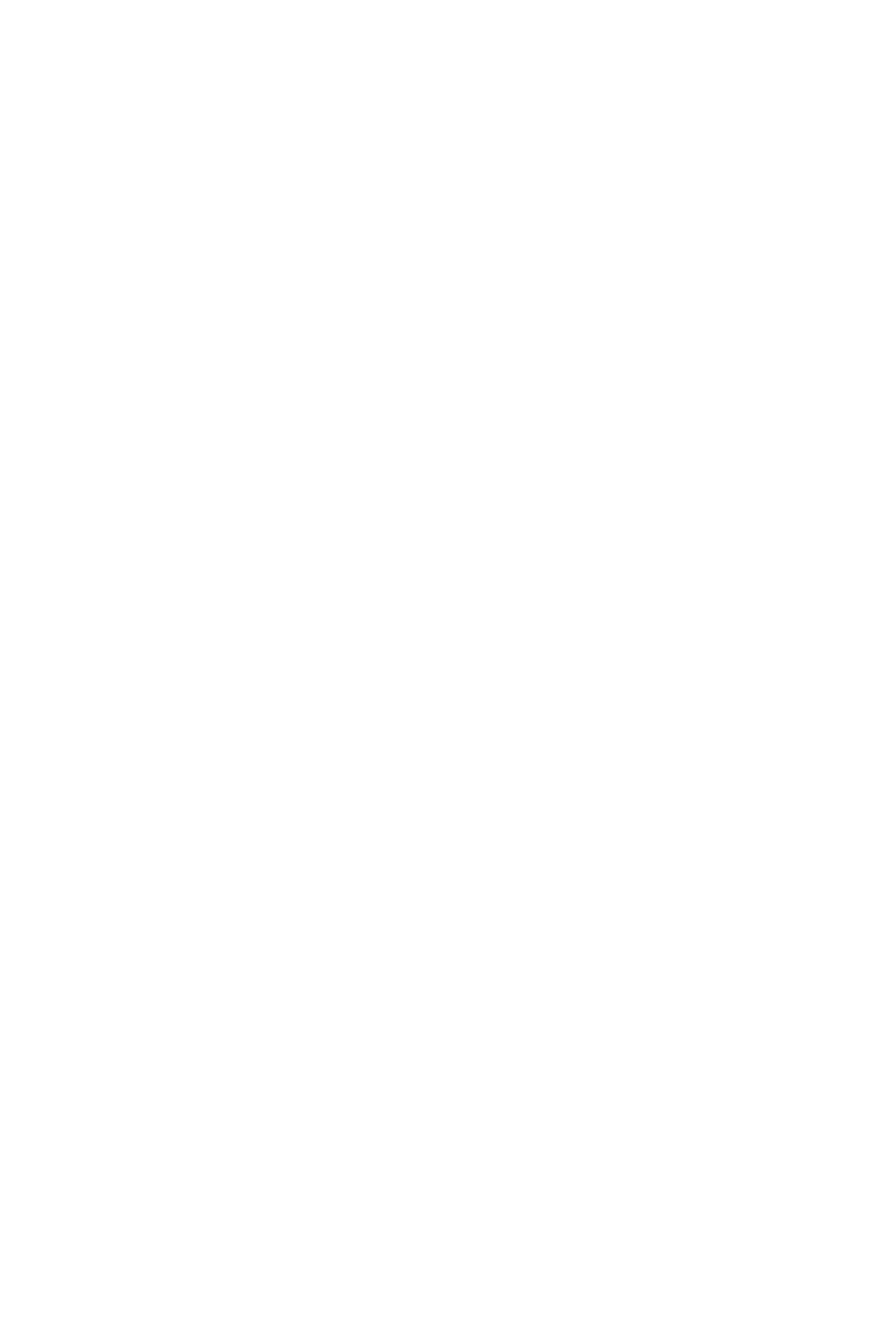
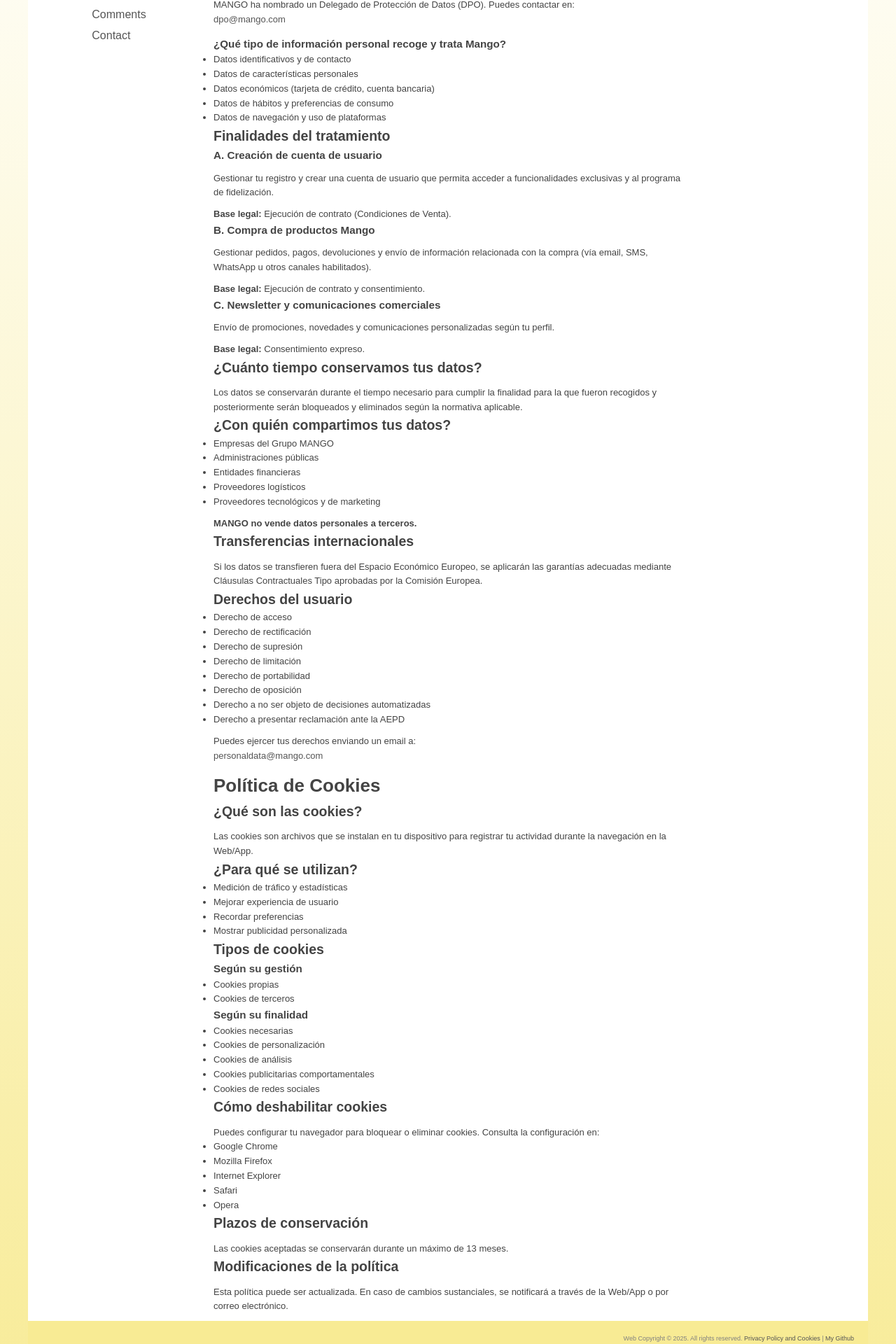
Before and after one commit to jonathannicolaslarazepeda/webreact, a React (Vite) app: page /privacy in a window 1280 px wide. Before the commit this address had no page. Shown: the part 333-2253 px from the top of the page at 70% size. Before the commit the page ends 800 px from the top, so only its background shows below. Built offline with nearby package versions, Linux system fonts and the light colour scheme.

Commit message:
fix Footer and feat Privacy

```diff
--- a/src/App.jsx
+++ b/src/App.jsx
@@ -4,8 +4,10 @@
 import Home from './pages/home/Home';
 import About from './pages/about/About';
 import Contact from './pages/contact/Contact';
+import Comment from './pages/comment/Comment';
+import Privacy from './pages/privacy/Privacy';
 import './index.css';
-import Comment from './pages/comment/Comment';
+
 
 function App() {
   return (
@@ -17,6 +19,7 @@
           <Route path="about" element={<About />} />
           <Route path="comment" element={<Comment />} />
           <Route path="contact" element={<Contact />} />
+          <Route path="privacy" element={<Privacy />} />
         </Route>
       </Routes>
     </BrowserRouter>
--- a/src/components/footer/Footer.jsx
+++ b/src/components/footer/Footer.jsx
@@ -1,14 +1,13 @@
 import React from 'react';
+import { Link } from "react-router-dom";
 
 const Footer = () => {
     return (
         <footer>
             <div className="footer">
-                <p>Web Copyright © 2025. All rights reserved. Privacy Policy and Cookies | Terms of Sale</p>
+
                 <div className="footer-links">
-                    <a href="https://github.com/hbatto" target="_blank" rel="noopener noreferrer">My Github</a>
-                    <span> | </span>
-                    <a href="https://www.figma.com/" target="_blank" rel="noopener noreferrer">Figma Inspiration</a>
+                    <p>Web Copyright © 2025. All rights reserved. <Link to="/privacy">Privacy Policy and Cookies</Link> | <a href="https://github.com/jonathannicolaslarazepeda/webreact/tree/main/src" target="_blank" rel="noopener noreferrer">My Github</a></p>
                 </div>
                 <div className="footer-social">
                     <i className="fa-brands fa-youtube" style={{ margin: '0 5px' }}></i>
--- a/src/index.css
+++ b/src/index.css
@@ -428,6 +428,13 @@
   background-color: #f8eb94;
 }
 
+.footer a {
+  text-decoration: none;
+  color: #555;
+  font-weight: normal;
+  transition: color 0.3s;
+}
+
 @media (min-width: 700px) {
   body {
     background-image: linear-gradient(to bottom, white, #F8EC9B);
--- /dev/null
+++ b/src/pages/privacy/Privacy.jsx
@@ -0,0 +1,197 @@
+import React, { useEffect, useRef } from 'react';
+
+const Privacy = () => {
+
+    return (
+
+        <div className="about">
+
+            <h2>Política de Privacidad y Cookies</h2>
+
+
+
+            <div className="about-text">
+                <p><strong>Última versión:</strong> 20/02/2026</p>
+                <h2>Información sobre el tratamiento de datos personales</h2>
+                <h3>¿Quién es el responsable del tratamiento de tus datos?</h3>
+                <p>
+                    El responsable del tratamiento de los datos personales recogidos y tratados en nuestras plataformas
+                    (es decir, página web, App y dispositivos en tiendas físicas) es
+                    <strong>Mango MNG, S.A. (“MANGO”)</strong>, con N.I.F. A-59.088.948.
+                </p>
+
+                <p><strong>Dirección postal:</strong>
+                    Atención al Cliente, Via Augusta, 10 (Polígono Industrial Riera Caldes),
+                    08184 Palau-solità i Plegamans (Barcelona), España.
+                </p>
+
+                <p><strong>Correo electrónico:</strong>
+                    <a href="mailto:personaldata@mango.com">personaldata@mango.com</a>
+                </p>
+
+                <p>
+                    MANGO ha nombrado un Delegado de Protección de Datos (DPO).
+                    Puedes contactar en:
+                    <a href="mailto:dpo@mango.com">dpo@mango.com</a>
+                </p>
+
+
+
+                <h3>¿Qué tipo de información personal recoge y trata Mango?</h3>
+
+                <ul>
+                    <li>Datos identificativos y de contacto</li>
+                    <li>Datos de características personales</li>
+                    <li>Datos económicos (tarjeta de crédito, cuenta bancaria)</li>
+                    <li>Datos de hábitos y preferencias de consumo</li>
+                    <li>Datos de navegación y uso de plataformas</li>
+                </ul>
+
+
+
+                <h2>Finalidades del tratamiento</h2>
+
+                <h3>A. Creación de cuenta de usuario</h3>
+                <p>
+                    Gestionar tu registro y crear una cuenta de usuario que permita acceder a funcionalidades
+                    exclusivas y al programa de fidelización.
+                </p>
+
+                <p><strong>Base legal:</strong> Ejecución de contrato (Condiciones de Venta).</p>
+
+                <h3>B. Compra de productos Mango</h3>
+                <p>
+                    Gestionar pedidos, pagos, devoluciones y envío de información relacionada con la compra
+                    (vía email, SMS, WhatsApp u otros canales habilitados).
+                </p>
+
+                <p><strong>Base legal:</strong> Ejecución de contrato y consentimiento.</p>
+
+                <h3>C. Newsletter y comunicaciones comerciales</h3>
+                <p>
+                    Envío de promociones, novedades y comunicaciones personalizadas según tu perfil.
+                </p>
+
+                <p><strong>Base legal:</strong> Consentimiento expreso.</p>
+
+
+
+                <h2>¿Cuánto tiempo conservamos tus datos?</h2>
+                <p>
+                    Los datos se conservarán durante el tiempo necesario para cumplir la finalidad
+                    para la que fueron recogidos y posteriormente serán bloqueados y eliminados
+                    según la normativa aplicable.
+                </p>
+
+
+
+                <h2>¿Con quién compartimos tus datos?</h2>
+                <ul>
+                    <li>Empresas del Grupo MANGO</li>
+                    <li>Administraciones públicas</li>
+                    <li>Entidades financieras</li>
+                    <li>Proveedores logísticos</li>
+                    <li>Proveedores tecnológicos y de marketing</li>
+                </ul>
+
+                <p><strong>MANGO no vende datos personales a terceros.</strong></p>
+
+
+
+                <h2>Transferencias internacionales</h2>
+                <p>
+                    Si los datos se transfieren fuera del Espacio Económico Europeo,
+                    se aplicarán las garantías adecuadas mediante Cláusulas Contractuales Tipo aprobadas por la Comisión Europea.
+                </p>
+
+
+
+                <h2>Derechos del usuario</h2>
+
+                <ul>
+                    <li>Derecho de acceso</li>
+                    <li>Derecho de rectificación</li>
+                    <li>Derecho de supresión</li>
+                    <li>Derecho de limitación</li>
+                    <li>Derecho de portabilidad</li>
+                    <li>Derecho de oposición</li>
+                    <li>Derecho a no ser objeto de decisiones automatizadas</li>
+                    <li>Derecho a presentar reclamación ante la AEPD</li>
+                </ul>
+
+                <p>
+                    Puedes ejercer tus derechos enviando un email a:
+                    <a href="mailto:personaldata@mango.com">personaldata@mango.com</a>
+                </p>
+
+
+
+                <h1>Política de Cookies</h1>
+
+                <h2>¿Qué son las cookies?</h2>
+                <p>
+                    Las cookies son archivos que se instalan en tu dispositivo para registrar
+                    tu actividad durante la navegación en la Web/App.
+                </p>
+
+                <h2>¿Para qué se utilizan?</h2>
+                <ul>
+                    <li>Medición de tráfico y estadísticas</li>
+                    <li>Mejorar experiencia de usuario</li>
+                    <li>Recordar preferencias</li>
+                    <li>Mostrar publicidad personalizada</li>
+                </ul>
+
+                <h2>Tipos de cookies</h2>
+
+                <h3>Según su gestión</h3>
+                <ul>
+                    <li>Cookies propias</li>
+                    <li>Cookies de terceros</li>
+                </ul>
+
+                <h3>Según su finalidad</h3>
+                <ul>
+                    <li>Cookies necesarias</li>
+                    <li>Cookies de personalización</li>
+                    <li>Cookies de análisis</li>
+                    <li>Cookies publicitarias comportamentales</li>
+                    <li>Cookies de redes sociales</li>
+                </ul>
+
+                <h2>Cómo deshabilitar cookies</h2>
+                <p>
+                    Puedes configurar tu navegador para bloquear o eliminar cookies.
+                    Consulta la configuración en:
+                </p>
+
+                <ul>
+                    <li>Google Chrome</li>
+                    <li>Mozilla Firefox</li>
+                    <li>Internet Explorer</li>
+                    <li>Safari</li>
+                    <li>Opera</li>
+                </ul>
+
+
+
+                <h2>Plazos de conservación</h2>
+                <p>
+                    Las cookies aceptadas se conservarán durante un máximo de 13 meses.
+                </p>
+
+
+                <h2>Modificaciones de la política</h2>
+                <p>
+                    Esta política puede ser actualizada. En caso de cambios sustanciales,
+                    se notificará a través de la Web/App o por correo electrónico.
+                </p>
+
+
+
+            </div>
+        </div>
+    );
+};
+
+export default Privacy;
```
